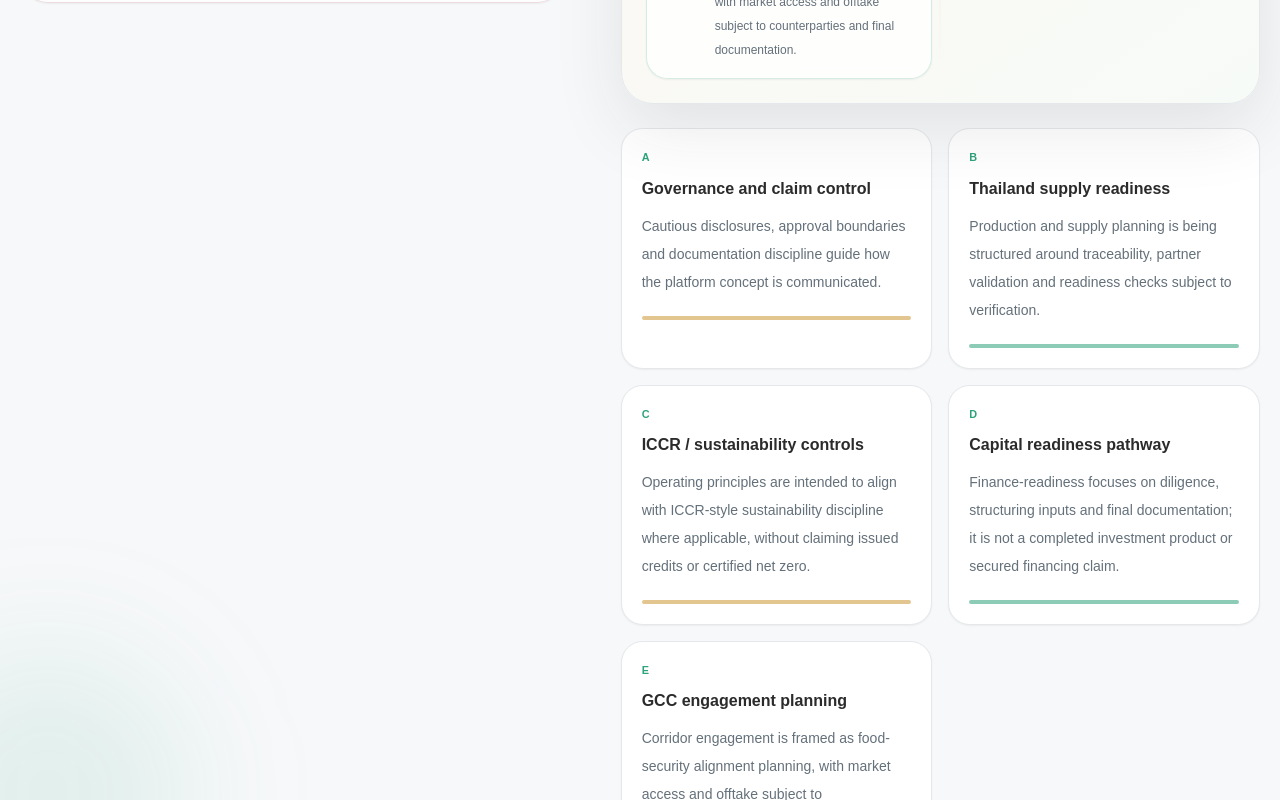
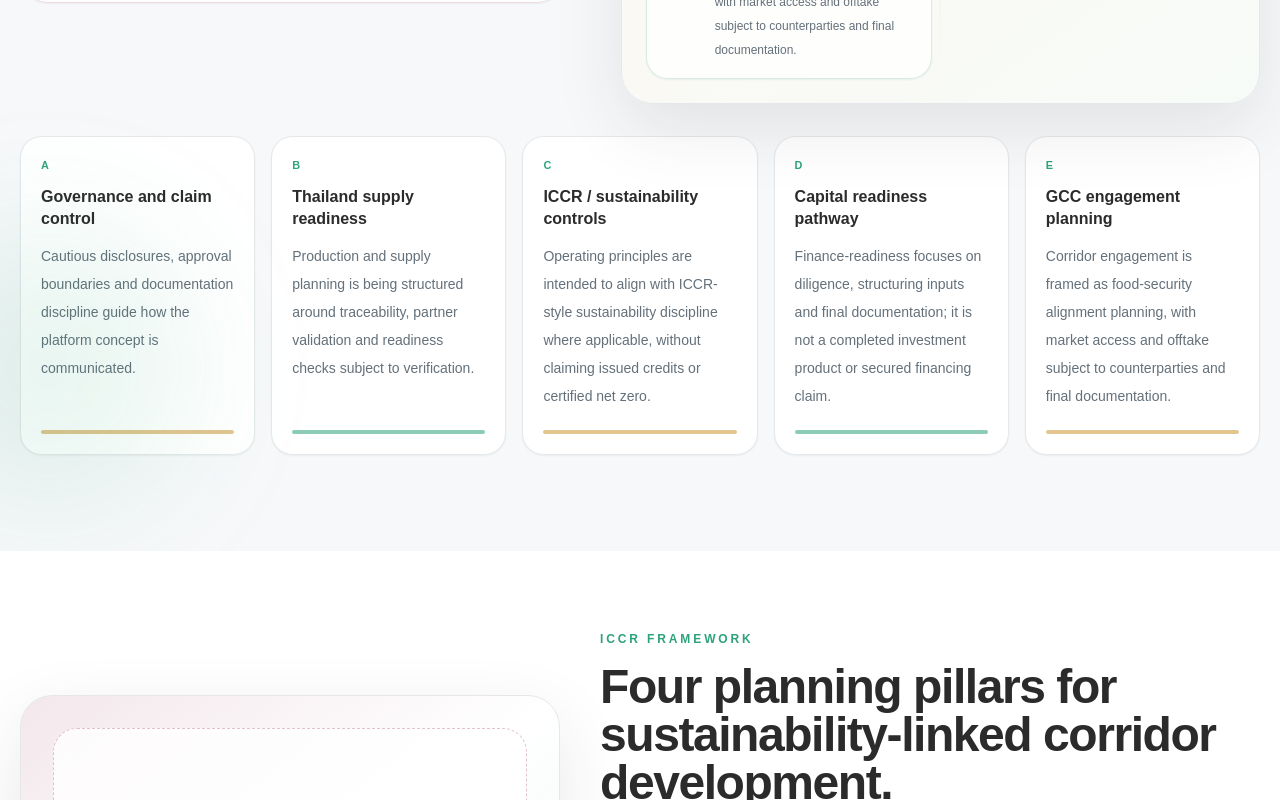
Before and after one commit to anwarlino/pmcs-holdings-website-v2, a Next.js app: page / in a window 1280 px wide. Shown: the part 3380-4180 px from the top of the page. Built offline with nearby package versions, Linux system fonts and the light colour scheme.

Commit message:
Balance ecosystem module card row

```diff
--- a/components/sections/PlatformEcosystemSection.tsx
+++ b/components/sections/PlatformEcosystemSection.tsx
@@ -36,7 +36,7 @@ export function PlatformEcosystemSection({ dictionary }: { dictionary: LocaleCon
             </div>
           </div>
 
-          <div className="space-y-6">
+          <div>
             <div
               className="relative overflow-hidden rounded-[2rem] border border-pmcs-line bg-[radial-gradient(circle_at_12%_10%,rgba(214,173,96,0.24),transparent_13rem),radial-gradient(circle_at_88%_18%,rgba(46,163,122,0.14),transparent_14rem),linear-gradient(145deg,#ffffff_0%,#fbf8f3_48%,#f7fbf8_100%)] p-4 shadow-pmcs sm:p-6"
               aria-label={ecosystem.architectureLabel}
@@ -64,18 +64,18 @@ export function PlatformEcosystemSection({ dictionary }: { dictionary: LocaleCon
                 ))}
               </div>
             </div>
+          </div>
+        </div>
 
-            <div className="grid gap-4 sm:grid-cols-2 2xl:grid-cols-3">
+        <div className="mt-8 grid gap-4 sm:grid-cols-2 xl:grid-cols-5">
           {ecosystem.modules.map((module, index) => (
-                <article key={module.title} className="rounded-[1.35rem] border border-pmcs-line bg-white p-5 shadow-sm">
+            <article key={module.title} className="flex h-full flex-col rounded-[1.35rem] border border-pmcs-line bg-white p-5 shadow-sm">
               <p className="text-[0.68rem] font-black uppercase tracking-[0.18em] text-pmcs-green">{module.label}</p>
               <h3 className="mt-3 text-base font-black leading-snug text-pmcs-charcoal">{module.title}</h3>
-                  <p className="mt-3 text-sm leading-7 text-pmcs-muted">{module.body}</p>
+              <p className="mt-3 flex-1 text-sm leading-7 text-pmcs-muted">{module.body}</p>
               <div className={`mt-5 h-1 rounded-full ${index % 2 === 0 ? 'bg-pmcs-gold/70' : 'bg-pmcs-green/55'}`} aria-hidden="true" />
             </article>
           ))}
-            </div>
-          </div>
         </div>
       </div>
     </section>
```
Lines whose indentation alone changed are shown as unchanged.
